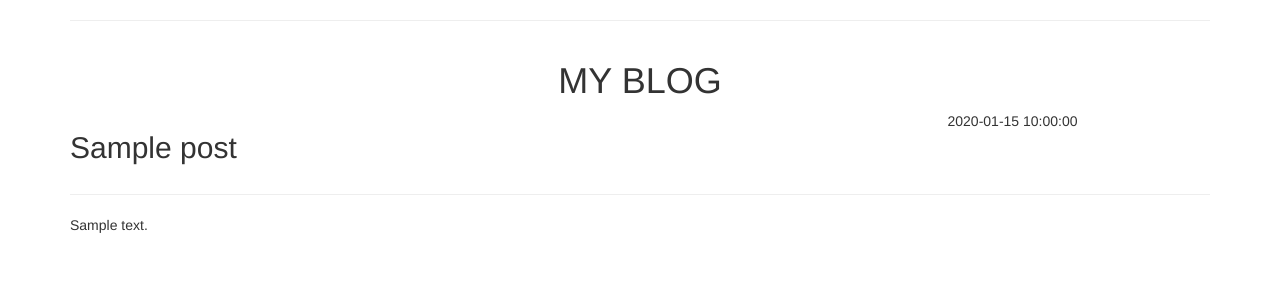
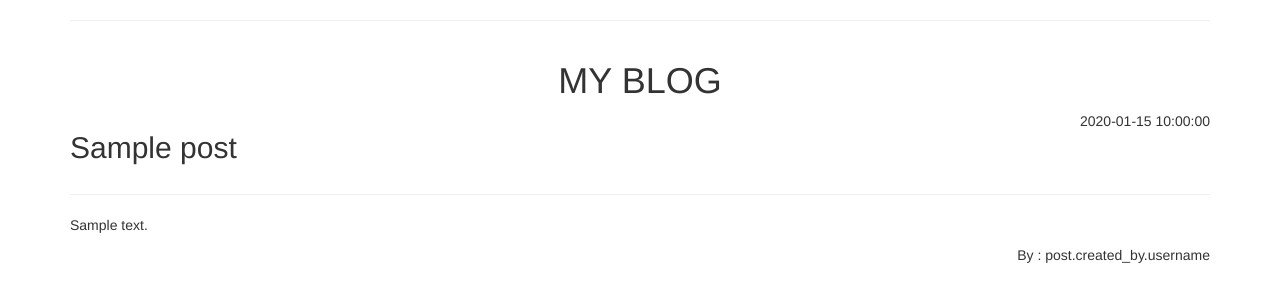
Before and after one commit to deepakmali/P3_blog, a Python web app: template templates/Home.html in a window 1280 px wide. Shown: the part 53-355 px from the top of the page. Run offline with Jinja, Linux system fonts and the light colour scheme; the template is opened without the code that fills it: most values are stand-ins (such as "Sample title", 1, 10 or a date in 2020).

Commit message:
Added 'created by' to each post

```diff
--- a/templates/Home.html
+++ b/templates/Home.html
@@ -10,8 +10,8 @@
 	<div class="col-md-9">
 		<h2>{{post.subject}}</h2>
 	</div>
-	<div class="col-md-3">
-		<p style="margin-bottom: 0;">{{post.created}}</p>
+	<div class="col-md-3 , text-right text-bottom">
+		<p>{{post.created}}</p>
 	</div>
 </div>
 <div class="row"><div class="col-md-12"><hr></div></div>
@@ -20,5 +20,10 @@
 		<p>{{post.content}}</p>
 	</div>
 </div>
+<div class="row">
+	<div class="col-md-12 text-right">
+		<p>By : post.created_by.username</p>
+	</div>
+</div>
 {% endfor %}
 {% endblock %}
```
